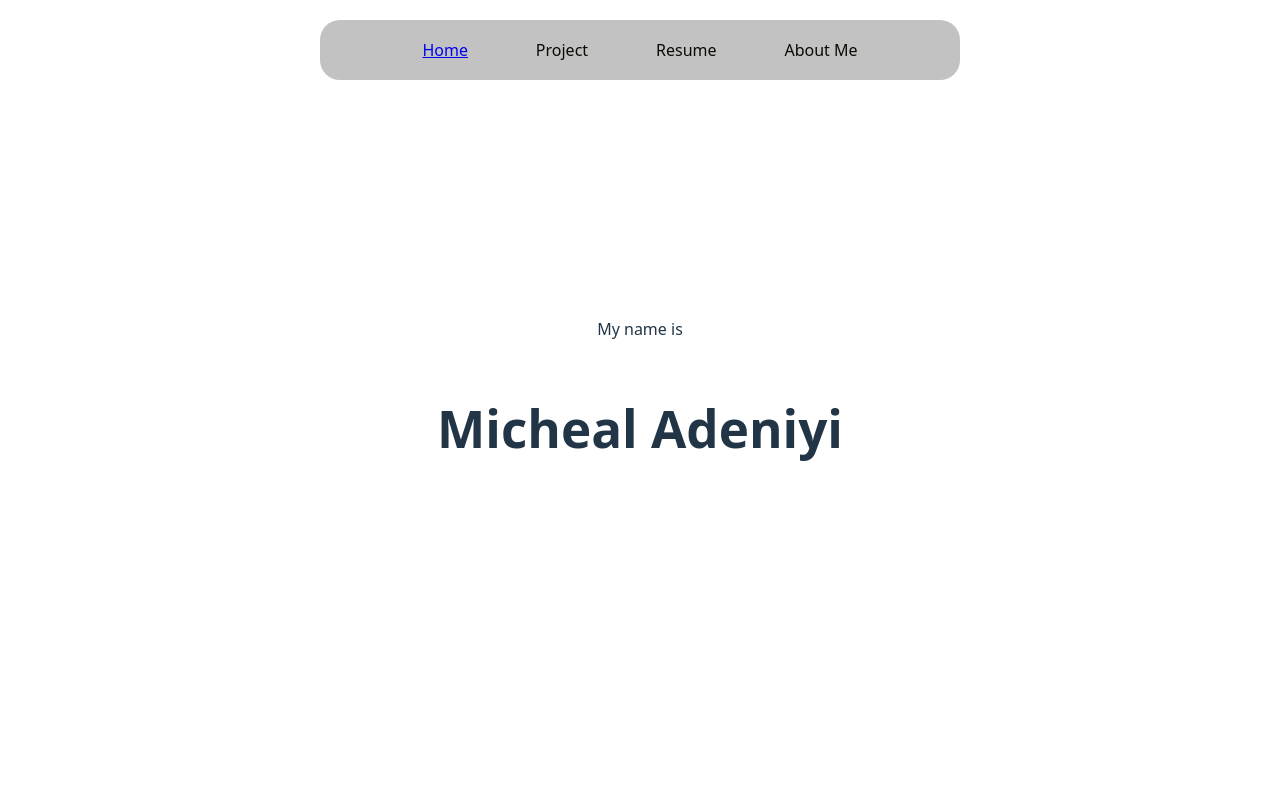
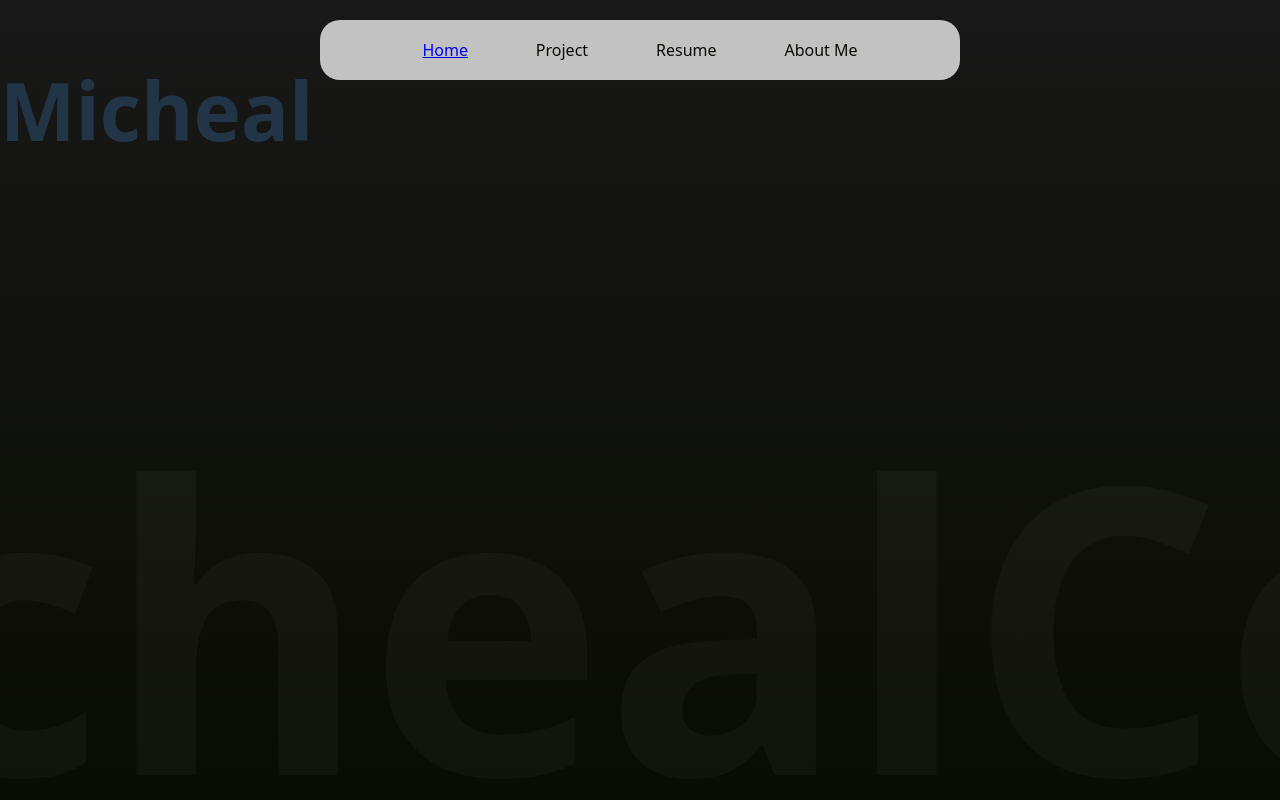
Before and after one commit to Cob007/myWebsite, a React (Vite) app: page / in a window 1280 px wide. Shown: the top 800 px of the page. Built offline with nearby package versions, Linux system fonts and the light colour scheme.

Commit message:
UI Update added

```diff
--- a/src/App.jsx
+++ b/src/App.jsx
@@ -11,11 +11,11 @@
   return (
     <>
       <BrowserRouter>
-        <Header />
         <Routes>
           <Route path="/" element={<Home />} />
           <Route path="/about" element={<Sample />} />
         </Routes>
+
       </BrowserRouter>
     </>
   );
--- a/src/component/Header/Header.scss
+++ b/src/component/Header/Header.scss
@@ -2,11 +2,12 @@
 @import "../../styles/partials/variable";
 
 .container {
-  position: fixed;
   display: flex;
   justify-content: center;
   margin: 20px auto;
   width: 100%;
+  position: fixed;
+  z-index: 999;
 }
 
 .header {
--- /dev/null
+++ b/src/component/Hero/Hero.jsx
@@ -0,0 +1,40 @@
+import "./Hero.scss";
+import { motion } from "framer-motion";
+
+const sliderVariants = {
+    initial: {
+      x: 0,
+    },
+    animate: {
+      x: "-220%",
+      transition: {
+        repeat: Infinity,
+        repeatType: "mirror",
+        duration: 20,
+      },
+    },
+  };
+
+
+const Hero = () => {
+  return (
+    <div className="hero">
+
+      <div className="hero__wrapper">
+        <h1>
+            Micheal
+        </h1>
+      </div>
+      <motion.div
+        className="hero__sliding"
+        variants={sliderVariants}
+        initial="initial"
+        animate="animate"
+      >
+        MichealCob Personal Website
+      </motion.div>
+    </div>
+  );
+};
+
+export default Hero;
--- /dev/null
+++ b/src/component/Hero/Hero.scss
@@ -0,0 +1,29 @@
+@import "../../styles/partials/mixins";
+@import "../../styles/partials/variable";
+@import "../../styles/partials/typograpgy";
+
+.hero {
+  height: 100vh;
+  width: 100vw;
+  overflow: hidden;
+  background: linear-gradient(180deg, $secondary-eerieblack, $primary-black);
+  position: relative;
+
+  &__wrapper  {
+    max-width: 1366px;
+    height: 100%;
+    margin: auto;
+  }
+
+
+
+  &__sliding {
+    position: absolute;
+    font-size: 50vh;
+    bottom: -120px;
+    white-space: nowrap;
+    color: #ffffff09;
+    width: 50%;
+    font-weight: bold;
+  }
+}
--- a/src/index.scss
+++ b/src/index.scss
@@ -1,9 +1,11 @@
 @import './styles/partials/typograpgy';
+@import './styles/partials/variable';
 
 :root {
   font-family: system-ui, Avenir, Helvetica, Arial, sans-serif;
   line-height: 1.5;
   font-weight: 400;
+  color: #f9f9f9;
 }
 
 html {
@@ -14,11 +16,13 @@
 body {
   margin: 0;
   display: flex;
+  background-color: $secondary-eerieblack;
+
 }
 
 
 h1 {
-  font-size: 3.2em;
+  font-size: 5em;
   line-height: 1.1;
 }
 
--- a/src/page/Home/Home.jsx
+++ b/src/page/Home/Home.jsx
@@ -1,18 +1,18 @@
+import Header from "../../component/Header/Header";
+import Hero from "../../component/Hero/Hero";
 import "./Home.scss";
 
 const Home = () => {
   return (
-    <>
-
+    <div className="home">
       <section>
-        <p>My name is</p>
-        <h1>Micheal Adeniyi</h1>
+        <Header />
+        <Hero />
       </section>
       <section>
-        <p>My name is</p>
-        <h1>Micheal Adeniyi</h1>
+        <Hero />
       </section>
-    </>
+    </div>
   );
 };
 
--- a/src/page/Home/Home.scss
+++ b/src/page/Home/Home.scss
@@ -2,13 +2,14 @@
 @import '../../styles/partials/variable';
 @import '../../styles/partials/typograpgy';
 
+
+.home {
+    position: relative;
+}
+
 section {
     height: 100vh;
     width: 100vw;
-    display: flex;
-    flex-direction: column;
-    justify-content: center;
-    align-items: center;
     scroll-snap-align: center;
     overflow: hidden;
-}
+  }
```
